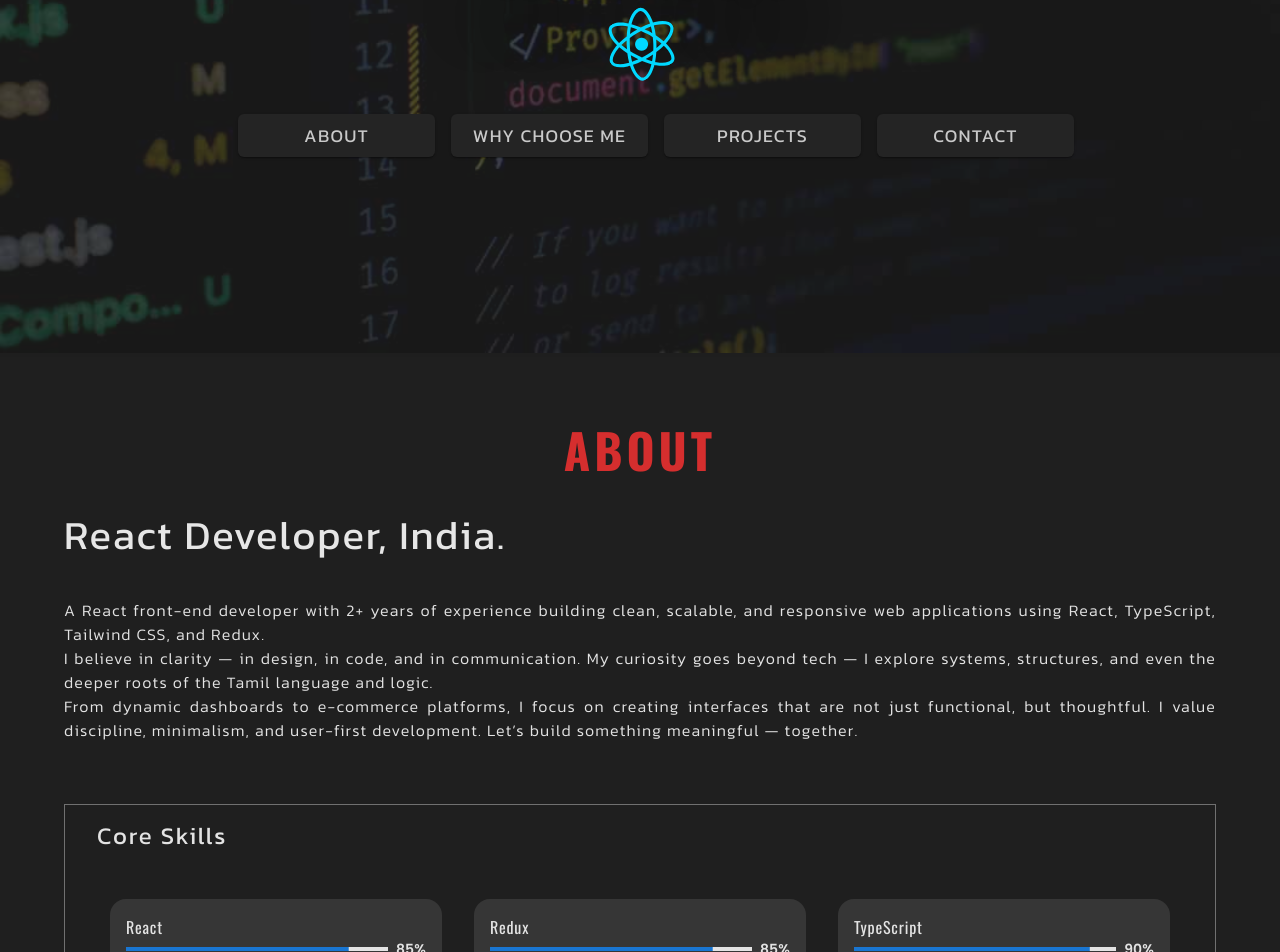
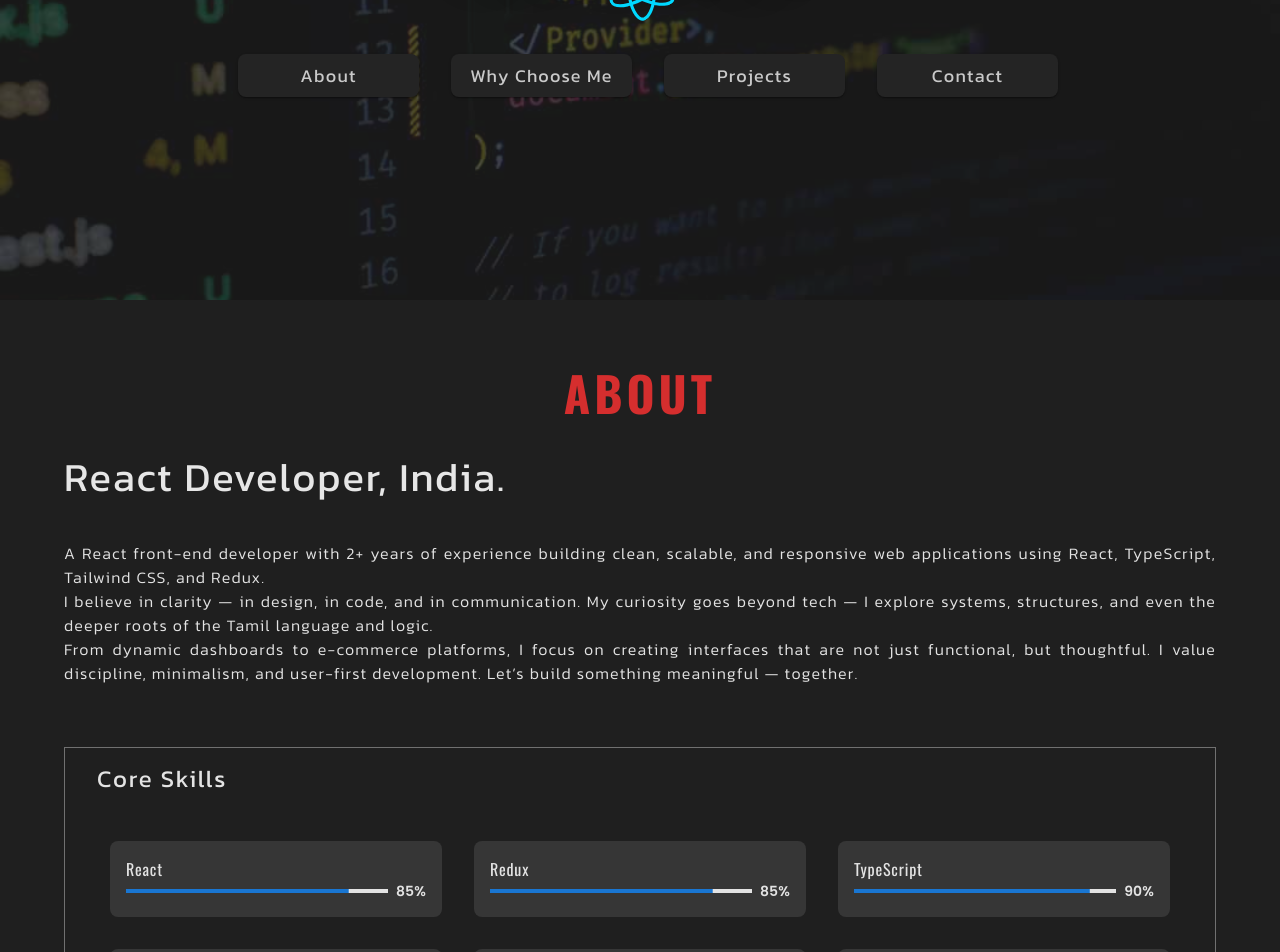
Before and after one commit to AkashS04/portfolio-akash, a React (Vite) app: page / in a window 1280 px wide. Shown: the part 500-1452 px from the top of the page. Built offline with nearby package versions, Linux system fonts and the light colour scheme.

Commit message:
new changes

```diff
--- a/src/about/SkillDetails.tsx
+++ b/src/about/SkillDetails.tsx
@@ -27,7 +27,7 @@ const SkillDetails = () => {
           sx={{
             backgroundColor: "#48484894",
             padding: "16px",
-            borderRadius: "1rem",
+            borderRadius: "8px",
             margin: "16px",
             width: "300px"
           }}
--- a/src/about/Skills.tsx
+++ b/src/about/Skills.tsx
@@ -17,7 +17,7 @@ const Skills = () => {
       <Box
         sx={{
           padding: "1rem 0rem",
-          border: "1px solid #707070",
+          border: "0.25px solid #707070",
         }}
       >
         <Typography
--- a/src/beforeIntro/beforeIntro.tsx
+++ b/src/beforeIntro/beforeIntro.tsx
@@ -18,8 +18,8 @@ function LoadingThreeDotsJumping() {
 
     return (
         <>
-            <Box sx={{ background: "#000", padding: "16px", height: "100vh" }}>
-                <Box sx={{ border: "2px #d52e2edc solid" }}>
+            <Box sx={{ background: "#000000e4", padding: "16px", height: "100vh" }}>
+                <Box sx={{ border: "0.25px #d52e2edc solid" }}>
                     <Box sx={{ display: "flex", justifyContent: "center", alignItem: "center", height: "calc(100vh - 32px)" }}>
                         <motion.div
                             animate="jump"
@@ -58,7 +58,7 @@ function StyleSheet() {
             }
 
             .dot {
-                width: 2px;
+                width: 0.25px;
                 height: 50px;
                 border-radius: 8px 2px;
                 background-color:#d52e2e;
--- a/src/contact/Contact.tsx
+++ b/src/contact/Contact.tsx
@@ -41,7 +41,7 @@ const Contact = forwardRef<HTMLDivElement, React.PropsWithChildren<{}>>(
       <Box
         ref={contactRef}
         sx={{
-          borderTop: "1px solid #707070",
+          borderTop: "0.25px solid #707070",
           padding: {
             lg: ".5rem 0rem 4rem 0rem",
             md: ".5rem 0rem 4rem 0rem",
@@ -90,8 +90,9 @@ const Contact = forwardRef<HTMLDivElement, React.PropsWithChildren<{}>>(
               width: "100%",
               justifyContent: "space-around",
               padding: "2rem 0rem",
-              border: "1px solid #707070",
+              border: "0.25px solid #707070",
               boxShadow: "#00d8ff61 0px 0px 8px 0px",
+              borderRadius: "8px",
             }}
           >
             {contactDetails.map((contact: any) => (
--- a/src/home/Navbar.tsx
+++ b/src/home/Navbar.tsx
@@ -24,10 +24,10 @@ function Navbar({}: any) {
   };
 
   let navData = [
-    { text: "ABOUT", ref: aboutRef },
-    { text: "WHY CHOOSE ME", ref: whyChooseMeRef },
-    { text: "PROJECTS", ref: projectsRef },
-    { text: "CONTACT", ref: contactRef },
+    { text: "About", ref: aboutRef },
+    { text: "Why Choose Me", ref: whyChooseMeRef },
+    { text: "Projects", ref: projectsRef },
+    { text: "Contact", ref: contactRef },
   ];
 
   const handleItemClick = (funcRef: React.RefObject<HTMLElement>) => {
--- a/src/index.css
+++ b/src/index.css
@@ -46,6 +46,7 @@ body {
   width: auto;
 }
 .swipermain {
+  height: 100vh;
   margin: 0 !important;
   padding: 0 !important;
   overflow: hidden !important;
@@ -105,7 +106,7 @@ body {
 
 @media (min-width: 1024px) and (max-width: 1440px) {
   .home-title-box {
-    top: 35% !important;
+    top: 30% !important;
   }
   .sidenav-mobile {
     display: none !important;
--- a/src/project_details/ProjectCard.tsx
+++ b/src/project_details/ProjectCard.tsx
@@ -73,7 +73,7 @@ function ProjectCard() {
               overflow: "hidden",
               padding: { lg: "1rem", md: "1rem", sm: ".5rem", xs: ".5rem" },
               border: "1px solid #121212",
-              borderRadius: "1rem",
+              borderRadius: "8px",
               margin: {
                 lg: "0rem 0rem 2rem 0rem",
                 md: "0rem 0rem 2rem 0rem",
@@ -88,7 +88,7 @@ function ProjectCard() {
                 width: "400px",
                 top: "0px",
                 left: "0px",
-                borderRadius: "1rem",
+                borderRadius: "8px",
                 backgroundColor: "rgb(0 0 0 / 18%)",
                 transition: "transform 400ms ease-in-out",
               },
--- a/src/project_details/ProjectImage.tsx
+++ b/src/project_details/ProjectImage.tsx
@@ -10,7 +10,7 @@ function ProjectImage({image,alt}:any) {
           height: { lg: "auto", md: "auto", sm: "200px", xs: "200px" },
           width: { lg: "300px", md: "300px", sm: "300px", xs: "300px" },
           mb:{lg:4,md:3,sm:2 ,xs:2},
-          borderRadius: "1rem 1rem 0rem 0rem"
+          borderRadius: "8px 8px 0rem 0rem"
         }}
         src={image}
         alt={alt}
--- a/src/reactNavbar/NavBarCBtn.tsx
+++ b/src/reactNavbar/NavBarCBtn.tsx
@@ -22,8 +22,8 @@ const Navtexttheme = createTheme({
       styleOverrides: {
         root: {
           backgroundColor: "rgb(36 36 36)",
-          borderRadius: "6px",
-          padding: "8px 16px",
+          borderRadius: "8px",
+          padding: "8px",
           cursor: "pointer",
           width: "165px",
           transition: "background-color 150ms ease-out , transform 150ms ease-out",
--- a/src/reactNavbar/ReactNavbar.tsx
+++ b/src/reactNavbar/ReactNavbar.tsx
@@ -10,21 +10,21 @@ function ReactNavbar({}: any) {
 
   const navData = [
     { navKey: 343,
-      title: "ABOUT",
+      title: "About",
       ref: aboutRef },
     {
       navKey: 344,
-      title: "WHY CHOOSE ME",
+      title: "Why Choose Me",
       ref: whyChooseMeRef,
     },
     {
       navKey: 345,
-      title: "PROJECTS",
+      title: "Projects",
       ref: projectsRef,
     },
     {
       navKey: 346,
-      title: "CONTACT",
+      title: "Contact",
       ref: contactRef,
     },
   ];
```
